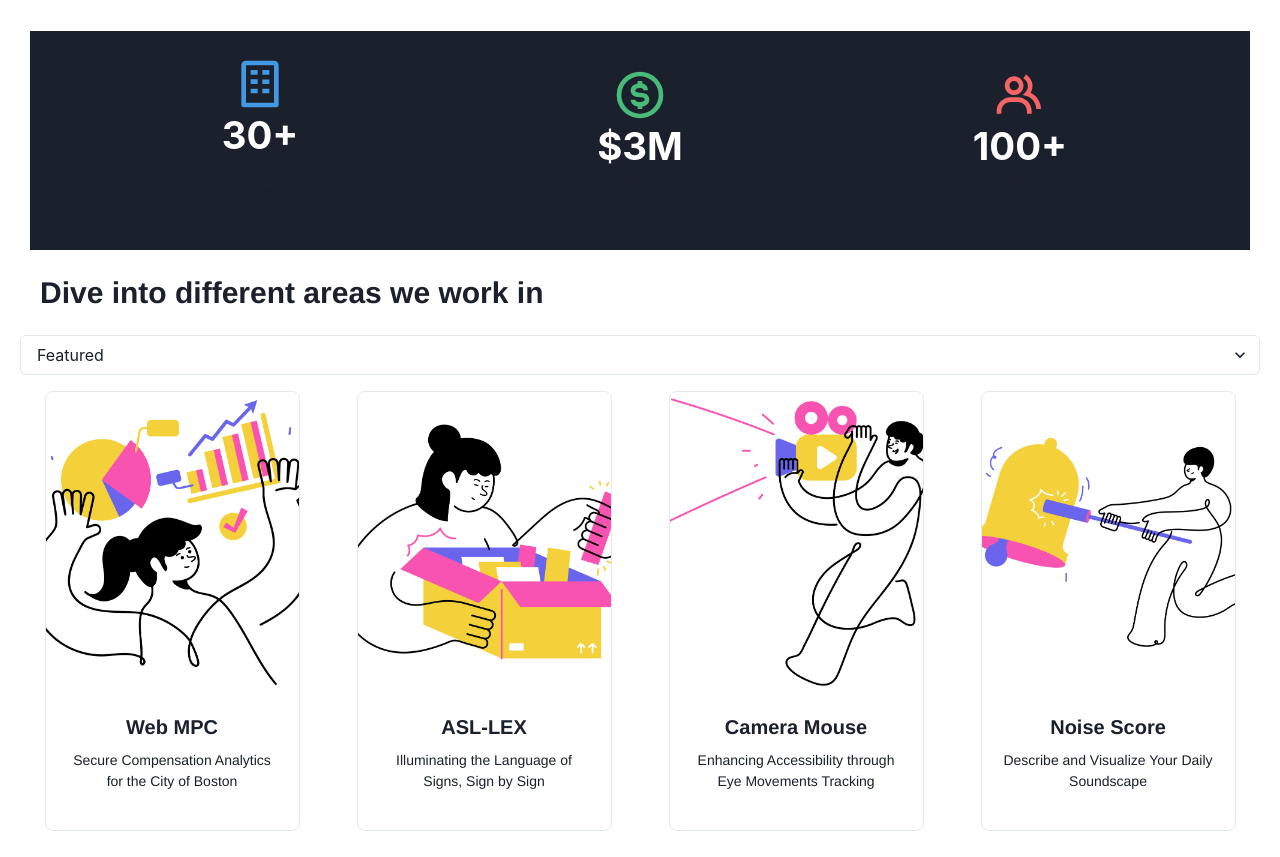
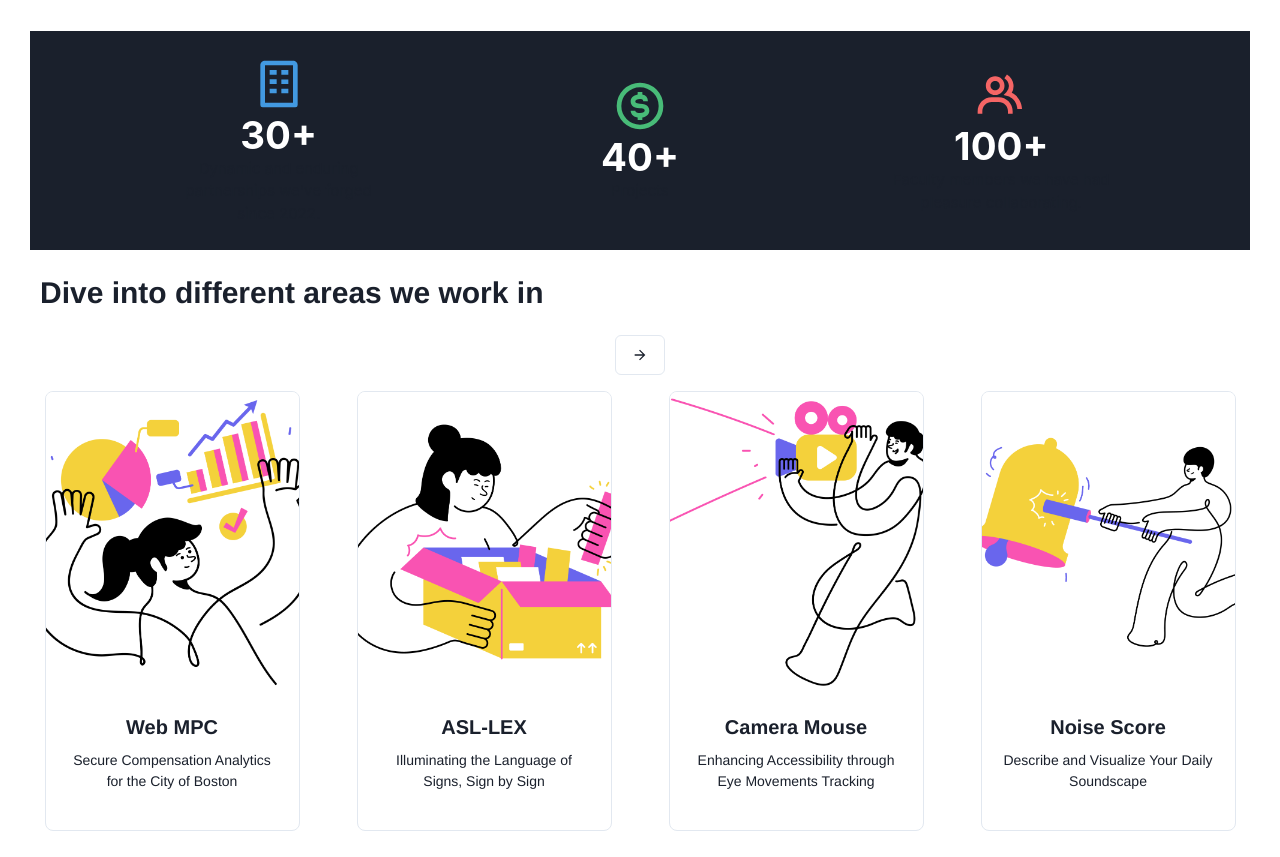
Before and after one commit to hicsail/hicsail.github.io, a React app: page /projects in a window 1280 px wide. Shown: the part 1280-2137 px from the top of the page. Built offline with nearby package versions, Linux system fonts and the light colour scheme; a web font is replaced by a local one.

Commit message:
changing visuals and filtering

```diff
--- a/src/components/AboutBlurb/AboutBlurb.tsx
+++ b/src/components/AboutBlurb/AboutBlurb.tsx
@@ -20,6 +20,9 @@ import './AboutBlurb.css';
 export const AboutBlurb: React.FC = () => {
   return (
     <Box>
+      <Heading textStyle="h2" mt="5'0px">
+        Our Services
+      </Heading>
       <Card boxShadow={0}>
         <CardBody backgroundColor="gray.800">
           <HStack
--- a/src/components/DataVisual/DataVisual.tsx
+++ b/src/components/DataVisual/DataVisual.tsx
@@ -31,10 +31,8 @@ export const DataVisual: React.FC = () => {
             </Box>
             <Box id="innerCard">
               <Icon id="cardIcon" as={BiDollarCircle} color="green.400" />
-              <Heading id="cardHeading">$3M</Heading>
-              <Text id="cardText">
-                The funding we have received since 2022.
-              </Text>
+              <Heading id="cardHeading">40+</Heading>
+              <Text id="cardText">Projects</Text>
             </Box>
             <Box id="innerCard">
               <Icon id="cardIcon" as={BiGroup} color="red.400" />
--- a/src/components/ProjectsGrid.tsx
+++ b/src/components/ProjectsGrid.tsx
@@ -1,8 +1,9 @@
-import { Box, Grid, Select } from '@chakra-ui/react';
+import { Box, Grid, Button, useDisclosure } from '@chakra-ui/react';
 import * as React from 'react';
 import { useState } from 'react';
 import { Card } from './Card';
 import data from '../utils/data/data.json';
+import { ArrowForwardIcon } from '@chakra-ui/icons';
 
 interface Props {
   title: string | null;
@@ -148,21 +149,34 @@ const ProjectSelect: React.FC<ProjectSelectProps> = ({ selected, list }) => {
 
 export const ProjectsGrid: React.FC<Props> = ({ list, showSelect }) => {
   const [selected, setSelected] = useState(options[0]);
+  const { isOpen, onToggle } = useDisclosure();
+
+  const handleOptionSelect = (option: string) => {
+    setSelected(option);
+    onToggle();
+  };
 
   return (
     <Box>
       {showSelect ? (
-        <Select
-          width="inherit"
-          value={selected}
-          onChange={(e) => setSelected(e.target.value)}
-        >
-          {options.map((name: string) => (
-            <option value={name} key={name}>
-              {name}
-            </option>
-          ))}
-        </Select>
+        <Box>
+          <Button onClick={onToggle} variant="outline">
+            <ArrowForwardIcon />
+          </Button>
+          {isOpen && (
+            <Box borderWidth="1px" mt={2}>
+              {options.map((option) => (
+                <Button
+                  key={option}
+                  onClick={() => handleOptionSelect(option)}
+                  variant="ghost"
+                >
+                  {option}
+                </Button>
+              ))}
+            </Box>
+          )}
+        </Box>
       ) : (
         <></>
       )}
```
Also changed, not shown: 1 other file (tests, documents, lock files or other folders).
